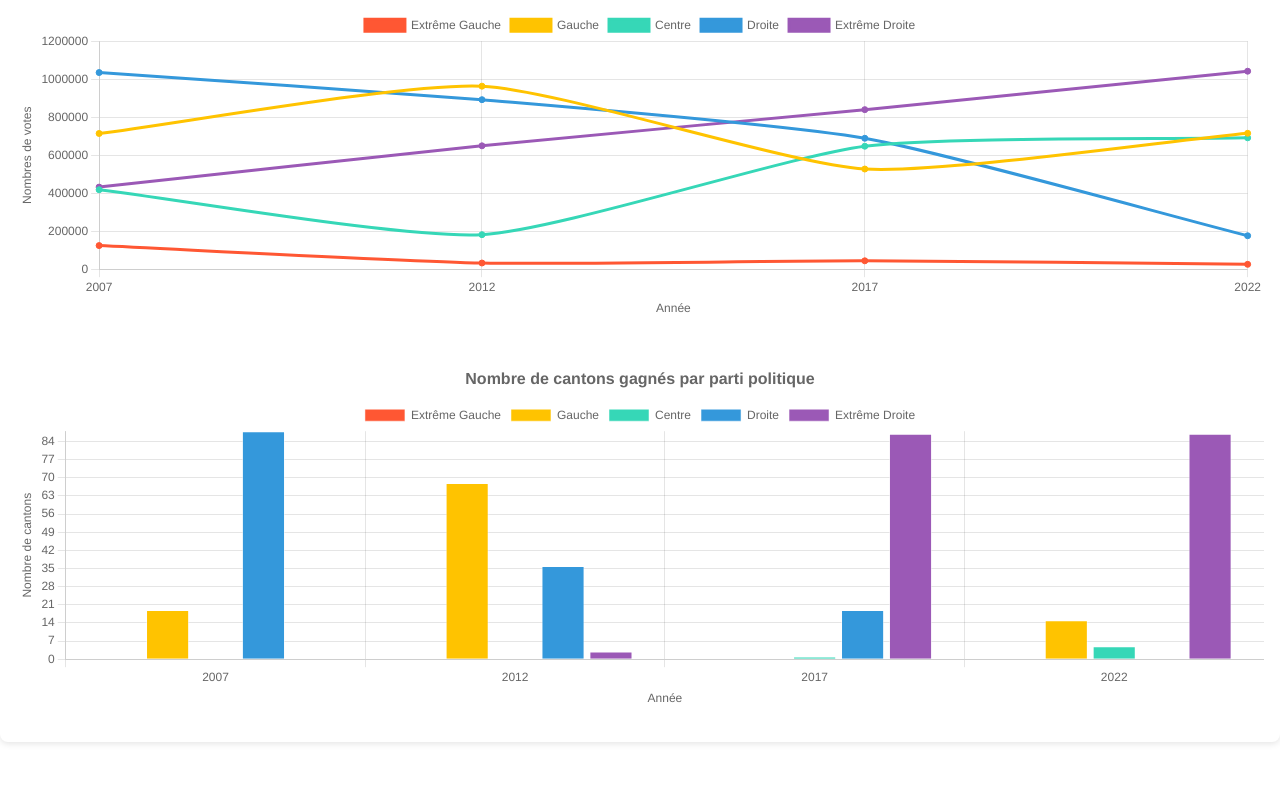
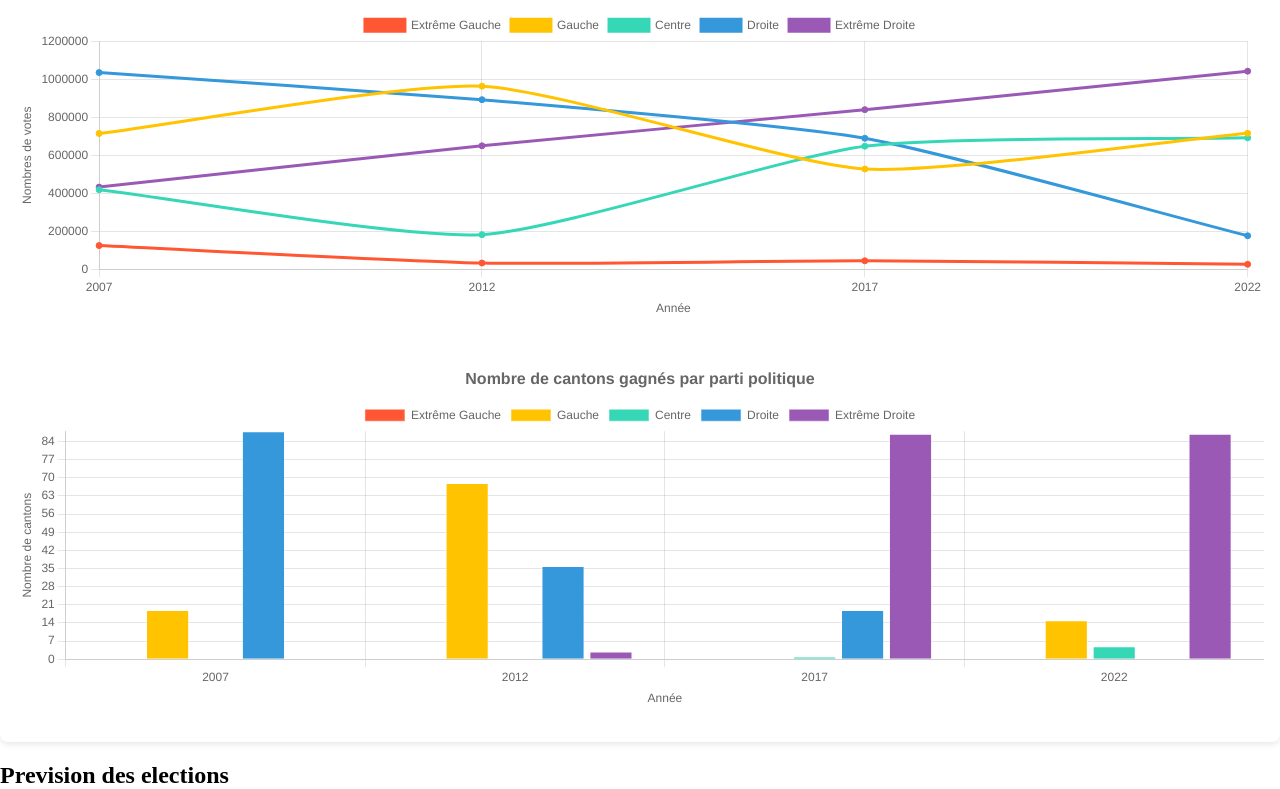
Before and after one commit to QuentinVdr/mspr_politique_i1, a React (Vite) app: page / in a window 1280 px wide. Shown: the part 1545-2334 px from the top of the page. Before the commit the page ends 2307 px from the top, so only its background shows below. Built offline with nearby package versions, Linux system fonts and the light colour scheme.

Commit message:
✨ Add ElectionPredictionChart component and integrate it into Home

```diff
--- /dev/null
+++ b/src/components/ElectionPredictionChart/ElectionPredictionChart.tsx
@@ -0,0 +1 @@
+export default function ElectionPredictionChart() {}
--- a/src/components/Home/Home.tsx
+++ b/src/components/Home/Home.tsx
@@ -19,6 +19,7 @@ export default function Home() {
           <CantonElectionChart />
           <h2>Analyse global</h2>
           <ElectionTrendsChart />
+          <h2>Prevision des elections</h2>
         </>
       )}
     </div>
```
Also changed, not shown: src/components/ElectionPredictionChart/ElectionPredictionChart.module.css (added).
